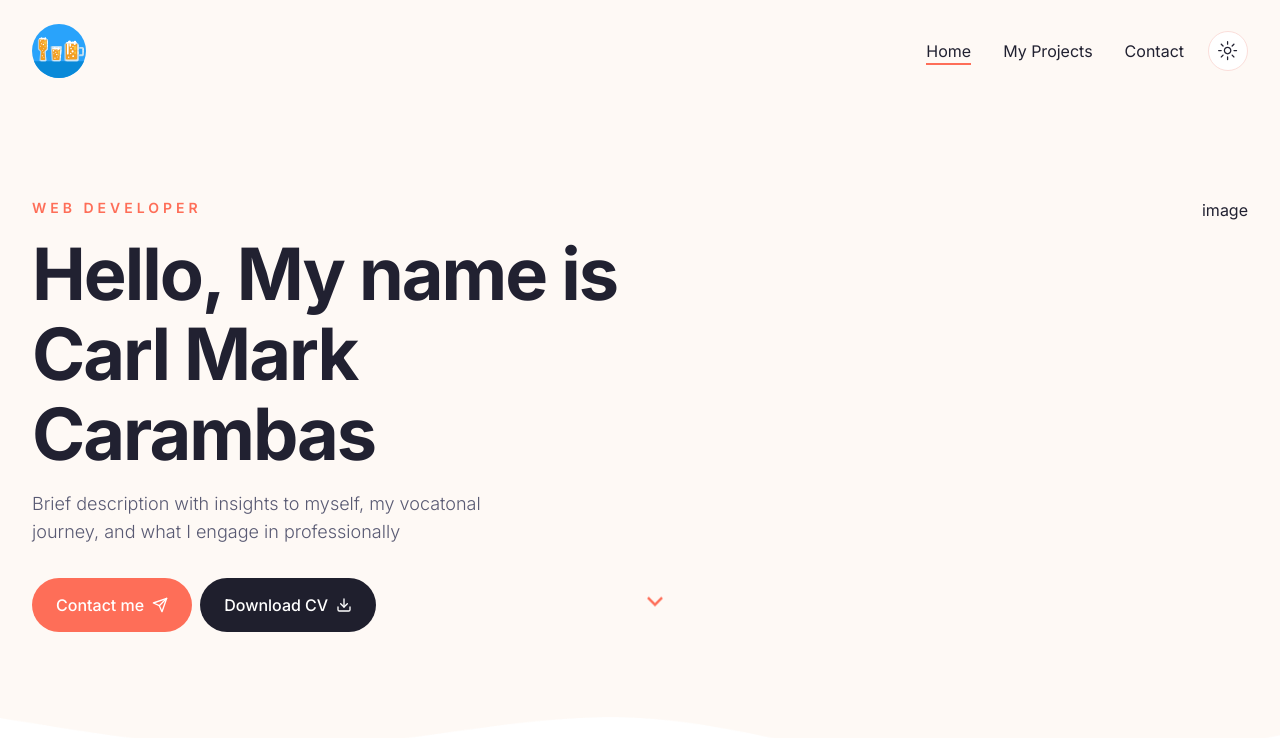
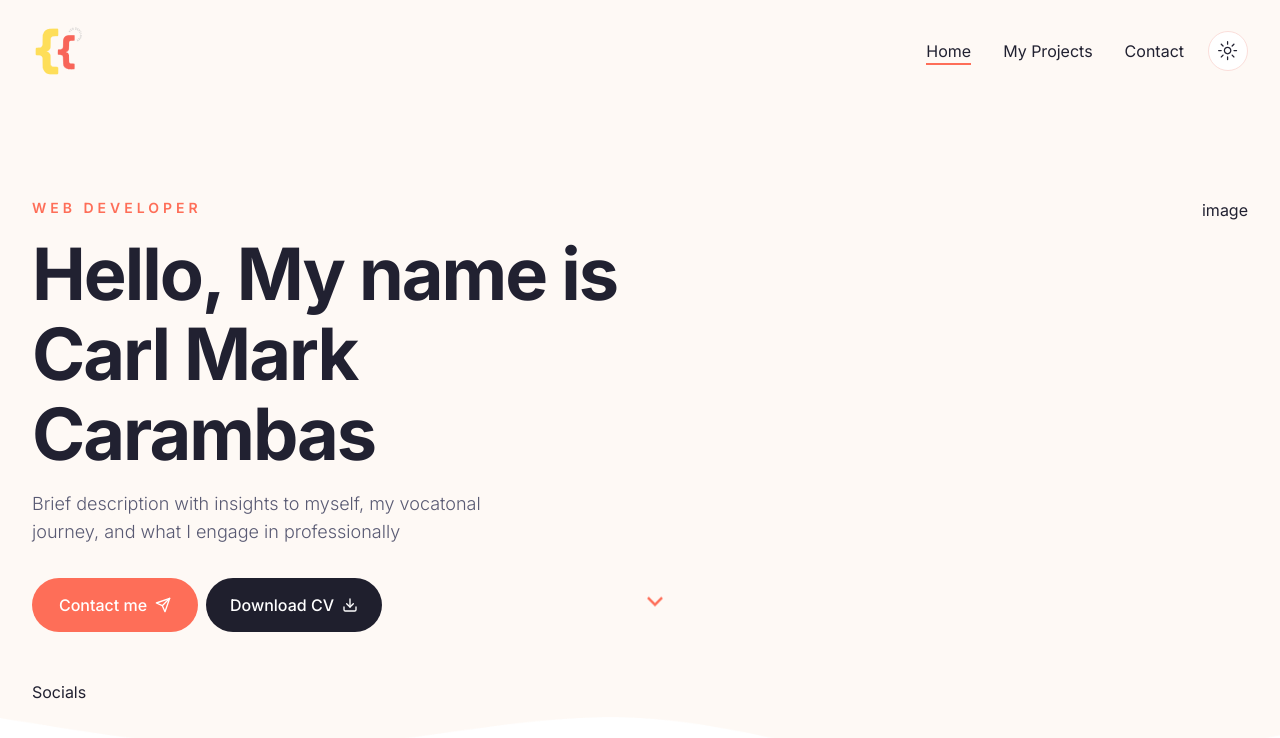
Before and after one commit to carlcarambas/portfolio_react_tailwind, a Next.js app: page / in a window 1280 px wide. Shown: the top 738 px of the page. Built offline with nearby package versions, Linux system fonts and the light colour scheme.

Commit message:
replace logo

```diff
--- a/components/Hero.jsx
+++ b/components/Hero.jsx
@@ -44,6 +44,8 @@ const Hero = () => {
                 Download CV <Download size={16} />
               </Button>
             </div>
+            {/* Socials */}
+            <Socials />
           </div>
           {/* image */}
           <div className="hidden xl:flex relative">image</div>
--- a/components/ui/button.jsx
+++ b/components/ui/button.jsx
@@ -20,7 +20,7 @@ const buttonVariants = cva(
         link: "text-primary underline-offset-4 hover:underline",
       },
       size: {
-        default: "h-[54px] px-6 py-2",
+        default: "h-[54px] px-6 py-2 min-w-[166px]",
         sm: "h-9 rounded-md px-3",
         lg: "h-11 rounded-md px-8",
         icon: "h-10 w-10",
```
Also changed, not shown: public/logo.svg.
